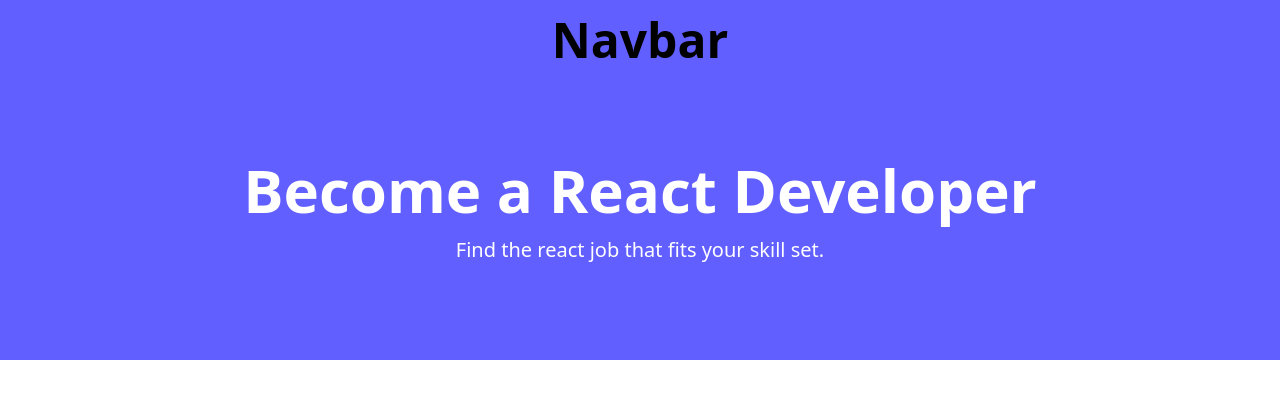
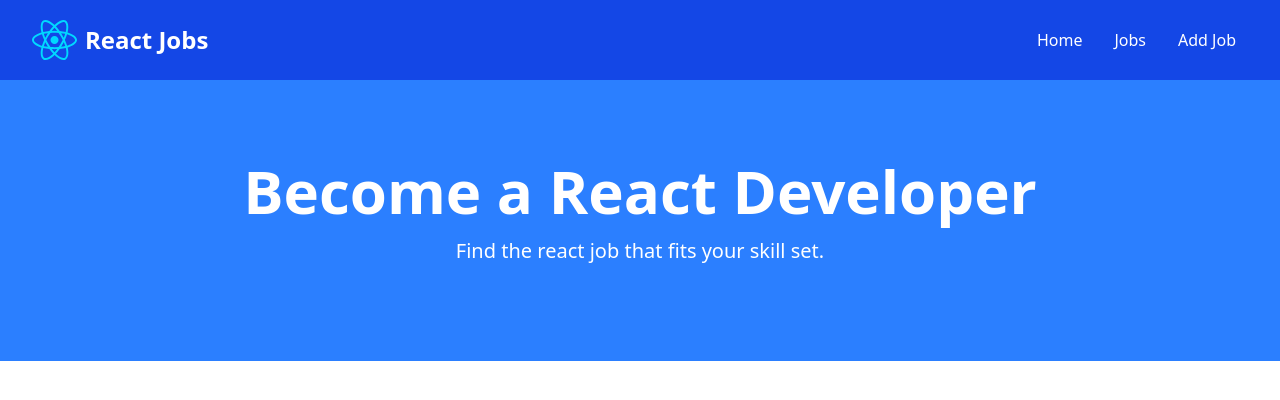
Before and after one commit to mmanoha2/react-crash-course, a React (Vite) app: page / in a window 1280 px wide. Shown: the top 400 px of the page. Built offline with nearby package versions, Linux system fonts and the light colour scheme.

Commit message:
Refactor Navbar and Hero components for UI improvements

```diff
--- a/src/components/Hero.tsx
+++ b/src/components/Hero.tsx
@@ -1,14 +1,13 @@
 const Hero = () => {
   return (
     <div className={"container-xl"}>
-      <section className="bg-indigo-500 py-20 mb-4">
+      <section className="bg-blue-500 py-20 mb-4">
         <div className="max-w-7xl mx-auto px-4 sm:px-6 lg:px-8 flex flex-col items-center">
           <div className="text-center">
             <h1 className="text-4xl font-extrabold text-white sm:text-5xl md:text-6xl">
               Become a React Developer
             </h1>
             <p className="my-4 text-xl text-white">
-              {" "}
               Find the react job that fits your skill set.
             </p>
           </div>
--- a/src/components/Navbar.tsx
+++ b/src/components/Navbar.tsx
@@ -1,9 +1,31 @@
+import logo from "../assets/react.svg";
+
 const Navbar = () => {
   return (
-    <nav>
-      <div className={"container-xl bg-indigo-500"}>
-        <div className={"text-center py-4"}>
-          <div className={"text-5xl font-extrabold"}>Navbar</div>
+    <nav className="bg-blue-700  border-b border-blue-500">
+      <div className="mx-auto max-w-7xl px-2 sm:px-6 lg:px-8">
+        <div className="flex h-20 items-center justify-between">
+          <div className="flex flex-1 items-center justify-center md:items-stretch md:justify-start">
+            <a className="flex flex-shrink-0 items-center mr-4">
+              <img className="h-10 w-auto" src={logo} alt="React Jobs" />
+              <span className="hidden md:block text-white text-2xl font-bold ml-2">
+                React Jobs
+              </span>
+            </a>
+            <div className="ml-auto">
+              <div className="flex space-x-2">
+                <a className="text-white hover:bg-gray-900 hover:text-white rounded-md px-3 py-2">
+                  Home
+                </a>
+                <a className="text-white hover:bg-gray-900 hover:text-white rounded-md px-3 py-2">
+                  Jobs
+                </a>
+                <a className="text-white hover:bg-gray-900 hover:text-white rounded-md px-3 py-2">
+                  Add Job
+                </a>
+              </div>
+            </div>
+          </div>
         </div>
       </div>
     </nav>
```
